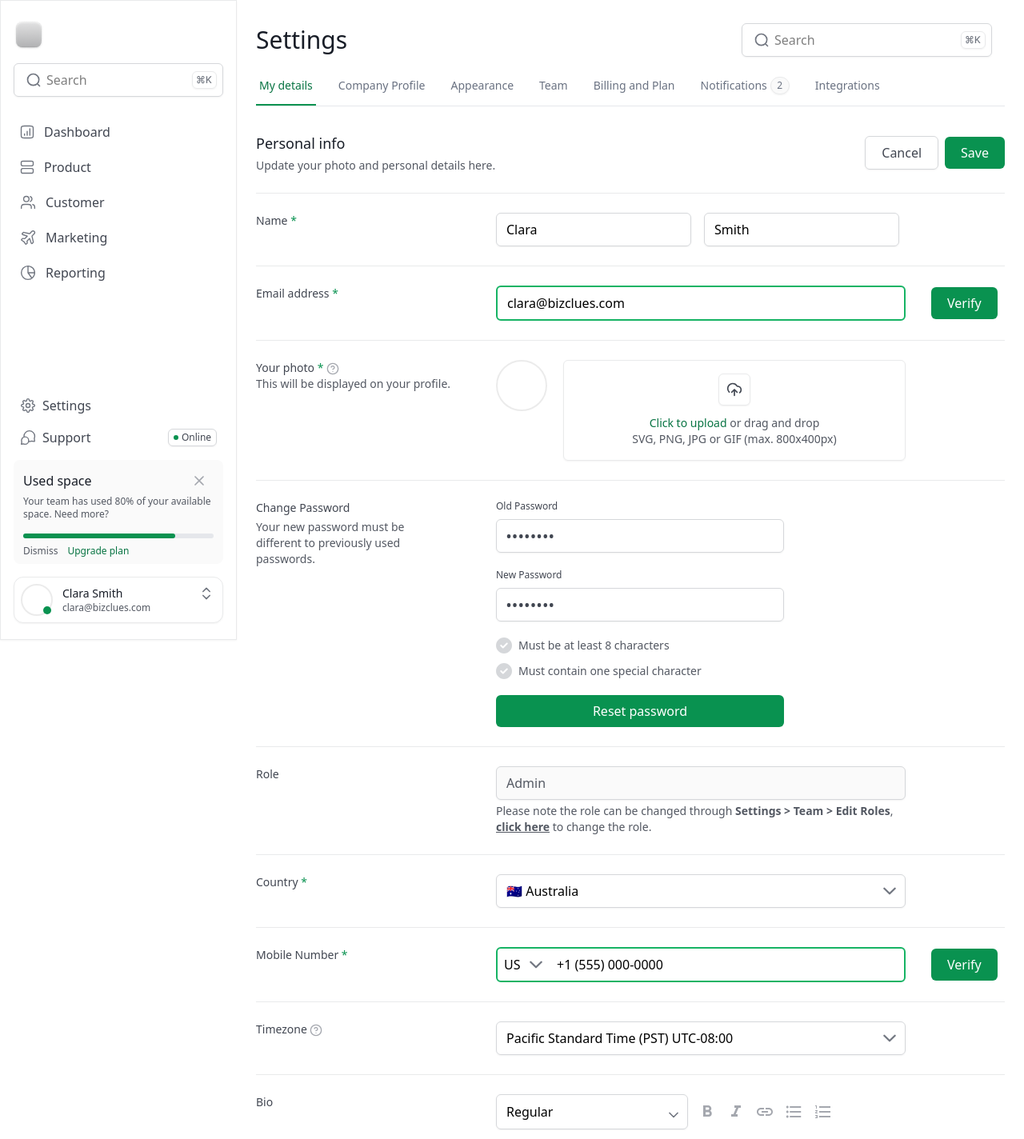
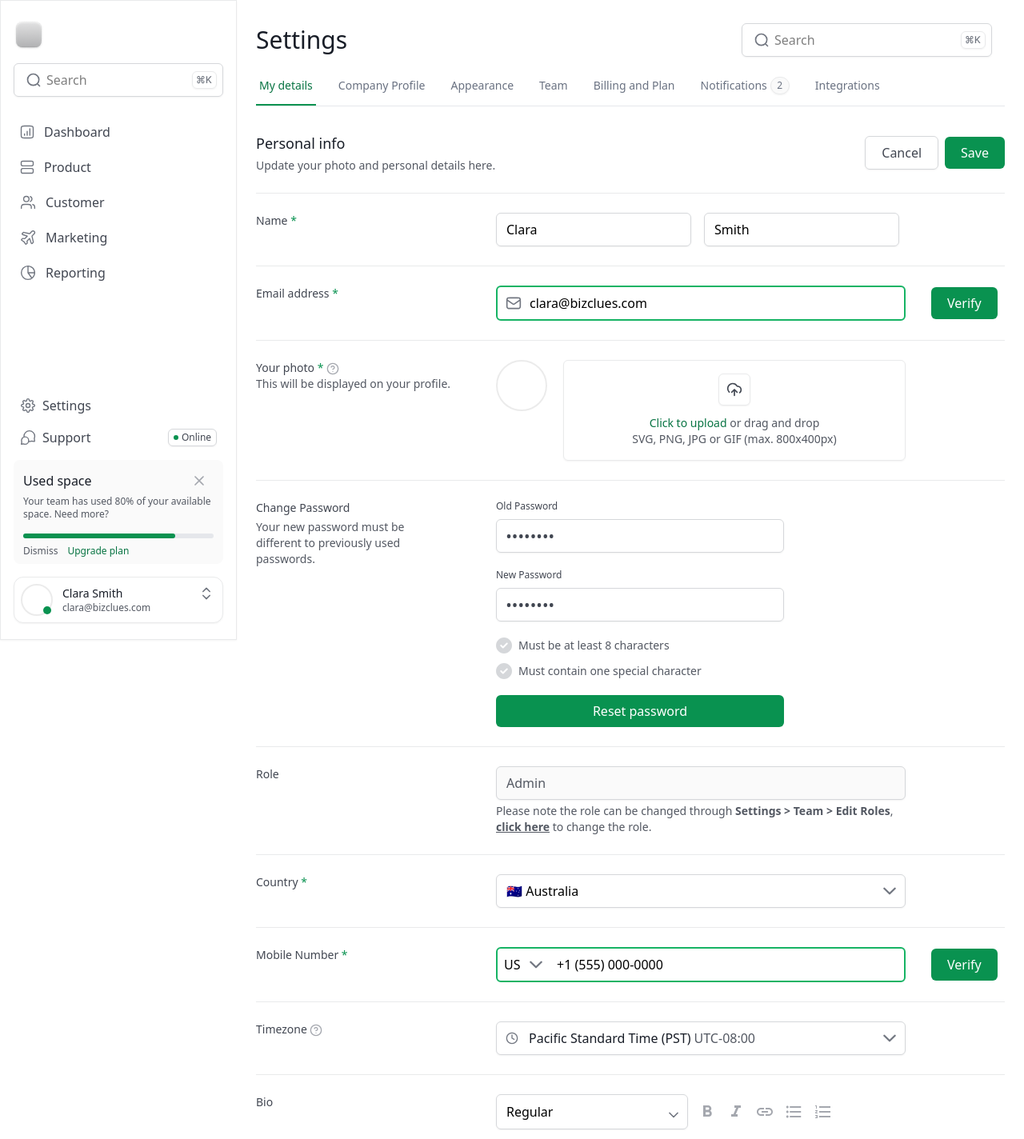
Before and after one commit to ashukumarverma/ui-replication-task, a React (Vite) app: page / in a window 1280 px wide. Shown: the top 1424 px of the page at 80% size. Built offline with nearby package versions, Linux system fonts and the light colour scheme.

Commit message:
fixed timezone ui

```diff
--- a/src/components/PersonalInfoForm.jsx
+++ b/src/components/PersonalInfoForm.jsx
@@ -1,4 +1,4 @@
-import { useState, useRef } from "react";
+import { useState, useRef, useEffect } from "react";
 
 // Country list with code, name, and flag
 const countries = [
@@ -16,16 +16,20 @@ const countries = [
 
 // Timezone list with value and label
 const timezones = [
-  { value: "PST", label: "Pacific Standard Time (PST) UTC-08:00" },
-  { value: "EST", label: "Eastern Standard Time (EST) UTC-05:00" },
-  { value: "CST", label: "Central Standard Time (CST) UTC-06:00" },
-  { value: "MST", label: "Mountain Standard Time (MST) UTC-07:00" },
-  { value: "GMT", label: "Greenwich Mean Time (GMT) UTC+00:00" },
-  { value: "CET", label: "Central European Time (CET) UTC+01:00" },
-  { value: "IST", label: "Indian Standard Time (IST) UTC+05:30" },
-  { value: "AEST", label: "Australian Eastern Standard Time (AEST) UTC+10:00" },
-  { value: "JST", label: "Japan Standard Time (JST) UTC+09:00" },
-  { value: "CST", label: "China Standard Time (CST) UTC+08:00" },
+  { value: "PST", label: "Pacific Standard Time (PST)", zone: "UTC-08:00" },
+  { value: "EST", label: "Eastern Standard Time (EST)", zone: "UTC-05:00" },
+  { value: "CST", label: "Central Standard Time (CST)", zone: "UTC-06:00" },
+  { value: "MST", label: "Mountain Standard Time (MST)", zone: "UTC-07:00" },
+  { value: "GMT", label: "Greenwich Mean Time (GMT)", zone: "UTC+00:00" },
+  { value: "CET", label: "Central European Time (CET)", zone: "UTC+01:00" },
+  { value: "IST", label: "Indian Standard Time (IST)", zone: "UTC+05:30" },
+  {
+    value: "AEST",
+    label: "Australian Eastern Standard Time (AEST)",
+    zone: "UTC+10:00",
+  },
+  { value: "JST", label: "Japan Standard Time (JST)", zone: "UTC+09:00" },
+  { value: "CST_China", label: "China Standard Time (CST)", zone: "UTC+08:00" },
 ];
 
 const PersonalInfoForm = () => {
@@ -98,6 +102,24 @@ const PersonalInfoForm = () => {
   const [password, setPassword] = useState("********");
   const [newPassword, setNewPassword] = useState("********");
   const [timezonePopUp, setTimeZonePopUp] = useState(false);
+  const [isTimezoneDropdownOpen, setIsTimezoneDropdownOpen] = useState(false);
+
+  // Close dropdown when clicking outside
+  useEffect(() => {
+    const handleClickOutside = (event) => {
+      if (
+        isTimezoneDropdownOpen &&
+        !event.target.closest(".timezone-dropdown")
+      ) {
+        setIsTimezoneDropdownOpen(false);
+      }
+    };
+
+    document.addEventListener("mousedown", handleClickOutside);
+    return () => {
+      document.removeEventListener("mousedown", handleClickOutside);
+    };
+  }, [isTimezoneDropdownOpen]);
 
   return (
     <form className={`bg-primary`}>
@@ -156,11 +178,16 @@ const PersonalInfoForm = () => {
           Email address <span className={`text-brand-tertiary-600`}>*</span>
         </label>
         <div className="flex items-center gap-8">
+          <div className="relative xl:min-w-[480px] xl:max-w-[512px] xl:w-[512px] w-full">
+            <div className="absolute left-3 top-1/2 transform -translate-y-1/2 z-10">
+              <img src={`/assets/mail.svg`} alt="mail" />
+            </div>
             <input
               type="email"
-            className={`xl:min-w-[480px] xl:max-w-[512px] xl:w-[512px] w-full px-3 py-2 border-brand border-2 rounded-md focus:outline-none focus:ring-1 focus:ring-[#16B364]`}
+              className={`w-full pl-10 pr-3 py-2 border-brand border-2 rounded-md focus:outline-none focus:ring-1 focus:ring-[#16B364]`}
               defaultValue="clara@bizclues.com"
             />
+          </div>
           <button
             type="button"
             className={`px-5 py-2 button-primary-bg rounded-md`}
@@ -418,22 +445,53 @@ const PersonalInfoForm = () => {
         <div
           className={`flex gap-4 pt-1 xl:pt-0 xl:min-w-[480px] xl:max-w-[512px] xl:w-[512px] relative`}
         >
-          <select
-            className={`xl:w-[512px] w-full px-3 py-2 border-primary rounded-md focus:outline-none focus:ring-1 appearance-none`}
-            value={timezone}
-            onChange={(e) => setTimezone(e.target.value)}
+          <div className="relative w-full">
+            <div className="absolute left-3 top-1/2 transform -translate-y-1/2 z-10">
+              <img src="/assets/clock.svg" alt="clock" className="w-4 h-4" />
+            </div>
+
+            {/* Custom Dropdown */}
+            <div className="relative timezone-dropdown">
+              <button
+                type="button"
+                className={`xl:w-[512px] w-full pl-10 pr-10 py-2 border-primary rounded-md focus:outline-none focus:ring-1 appearance-none bg-white text-left`}
+                onClick={() =>
+                  setIsTimezoneDropdownOpen(!isTimezoneDropdownOpen)
+                }
               >
-            {timezones.map((tz) => (
-              <option key={tz.value} value={tz.value}>
-                {tz.label}
-              </option>
-            ))}
-          </select>
+                <span className="text-[#181D27] font-[500]">
+                  {timezones.find((tz) => tz.value === timezone)?.label}
+                </span>
+                <span className="text-[#535862] font-[400] ml-1">
+                  {timezones.find((tz) => tz.value === timezone)?.zone}
+                </span>
+              </button>
+
               <img
                 src="/assets/down.svg"
                 alt="dropdown arrow"
                 className="absolute right-3 top-1/2 transform -translate-y-1/2 pointer-events-none w-4 h-4"
               />
+
+              {isTimezoneDropdownOpen && (
+                <div className="absolute top-full left-0 right-0 bg-white border border-[#E9EAEB] rounded-md shadow-lg z-20 max-h-60 overflow-y-auto">
+                  {timezones.map((tz) => (
+                    <div
+                      key={tz.value}
+                      className="px-3 py-2 hover:bg-gray-50 cursor-pointer border-b border-gray-100 last:border-b-0"
+                      onClick={() => {
+                        setTimezone(tz.value);
+                        setIsTimezoneDropdownOpen(false);
+                      }}
+                    >
+                      <span className="text-secondary-700">{tz.label}</span>
+                      <span className="text-tertiary-600 ml-1">{tz.zone}</span>
+                    </div>
+                  ))}
+                </div>
+              )}
+            </div>
+          </div>
         </div>
       </div>
 
```
Lines whose indentation alone changed are shown as unchanged.
